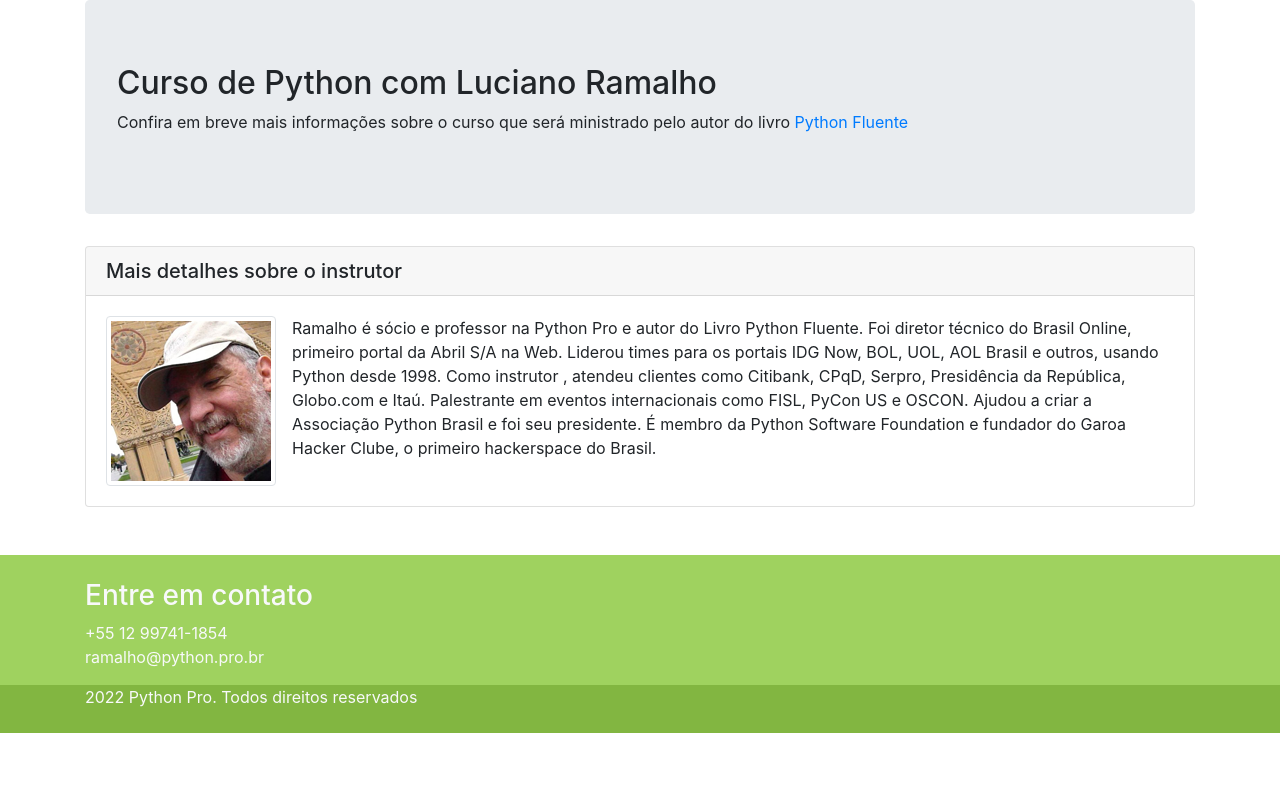
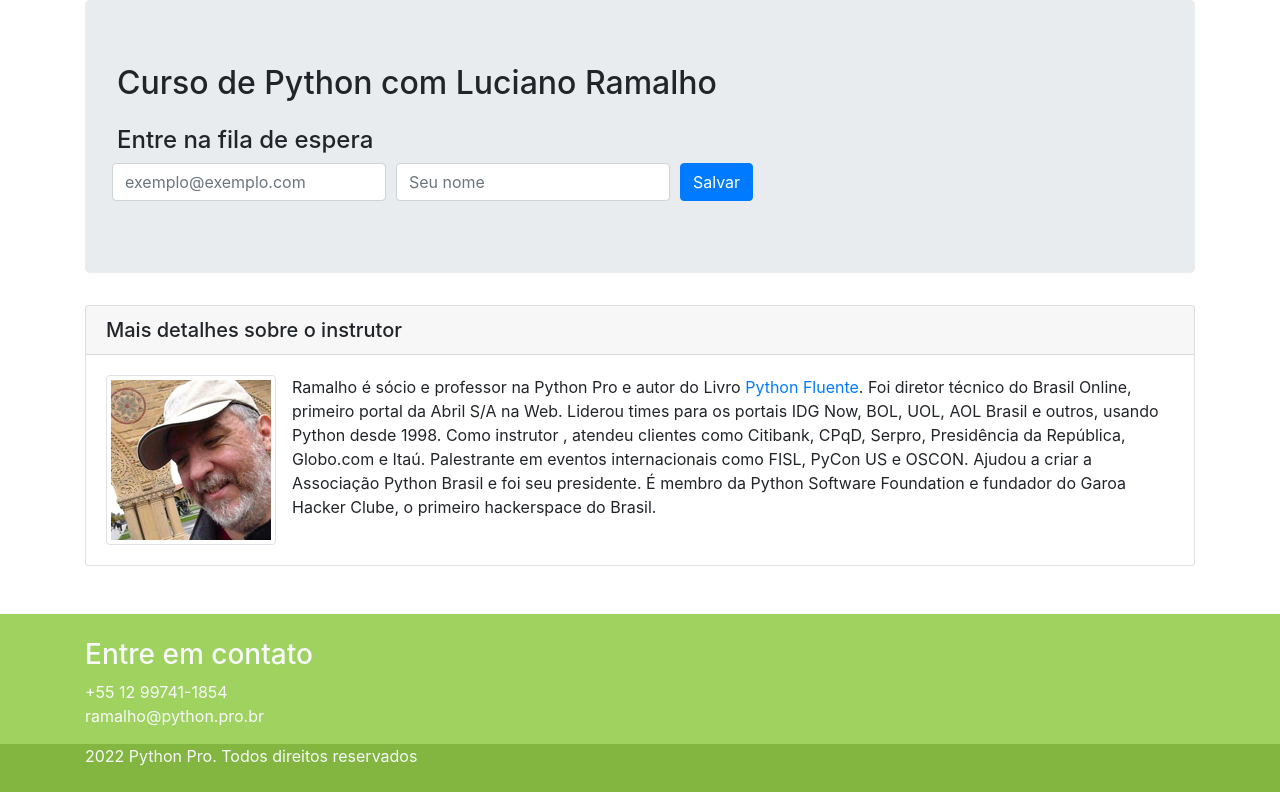
Before and after one commit to mateuslourenco/curso-django-ubuntu, a Django app: page / in a window 1280 px wide. Shown: the part 56-848 px from the top of the page. Before the commit the page ends 789 px from the top, so only its background shows below. Run offline with Django 4.2, Linux system fonts and the light colour scheme; some libraries are stand-ins or nearby versions.

Commit message:
Criado formulario para lista de espera integrado com mailchimp close #84

```diff
--- a/pypro/base/templates/base/home.html
+++ b/pypro/base/templates/base/home.html
@@ -42,10 +42,32 @@
                 <h2>
                     Curso de Python com Luciano Ramalho
                 </h2>
-                <p>
-                    Confira em breve mais informações sobre o curso que será ministrado pelo autor do livro
-                    <a href="http://shop.oreilly.com/product/0636920032519.do" target="_blank">Python Fluente</a>
-                </p>
+                <h4 class="mt-4">Entre na fila de espera</h4>
+                <form action="https://outlook.us20.list-manage.com/subscribe/post?u=e5cdc6be1222c45245dffe3c8&amp;id=92df1b7b34"
+                          method="post" id="mc-embedded-subscribe-form" name="mc-embedded-subscribe-form"
+                          class="form-row align-items-center" target="_blank" novalidate>
+                    <div class="form-row align-items-center">
+                        <div class="col-auto">
+                            <label class="sr-only" for="mce-EMAIL">Email</label>
+                            <input type="email" value="" name="EMAIL" class="required email form-control mb-2" id="mce-EMAIL" placeholder="exemplo@exemplo.com">
+                        </div>
+                        <div class="col-auto">
+                            <label class="sr-only" for="mce-FNAME">Nome</label>
+                            <input type="text" value="" name="FNAME" class="form-control mb-2" id="mce-FNAME" placeholder="Seu nome">
+                        </div>
+                        <!-- real people should not fill this in and expect good things - do not remove this or risk form bot signups-->
+                        <div style="position: absolute; left: -5000px;" aria-hidden="true"><input type="text"
+                                                                                                      name="b_e5cdc6be1222c45245dffe3c8_92df1b7b34"
+                                                                                                      tabindex="-1"
+                                                                                                      value="">
+                        </div>
+                        <div class="col-auto">
+                            <input type="submit" value="Salvar" name="subscribe" id="mc-embedded-subscribe"
+                                           class="btn btn-primary mb-2">
+                        </div>
+                    </div>
+                </form>
+
             </div>
             <div class="row">
                 <div class="col-md-12">
@@ -57,7 +79,9 @@
                             <p class="card-text">
                                 <img src="{% static 'img/luciano-ramalho.png' %}" alt="Foto de Luciano Ramalho"
                                      class="img-thumbnail float-left mr-3">
-                                Ramalho é sócio e professor na Python Pro e autor do Livro Python Fluente. Foi diretor
+                                Ramalho é sócio e professor na Python Pro e autor do Livro <a
+                                    href="http://shop.oreilly.com/product/0636920032519.do" target="_blank">Python
+                                Fluente</a>. Foi diretor
                                 técnico do Brasil Online, primeiro portal da Abril S/A na Web. Liderou times para os
                                 portais IDG Now, BOL, UOL, AOL Brasil e outros, usando Python desde 1998. Como instrutor
                                 , atendeu clientes como Citibank, CPqD, Serpro, Presidência da República, Globo.com e
```
Also changed, not shown: 1 other file.
